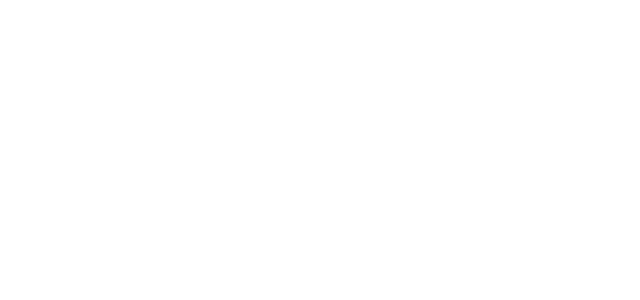
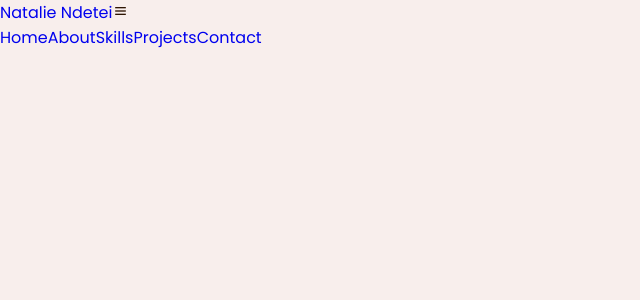
Before and after one commit to nat254/react_nat_portfolio, a React (Create React App) app: page / in a window 1280 px wide. Shown: the top 300 px of the page, without its empty margins (0-640 px from the left). Built offline with nearby package versions, Linux system fonts and the light colour scheme; a web font is replaced by a local one.

Commit message:
feat: add html code for navbar

```diff
--- a/package.json
+++ b/package.json
@@ -10,6 +10,7 @@
     "react": "^18.2.0",
     "react-dom": "^18.2.0",
     "react-scripts": "5.0.1",
+    "react-scroll": "^1.9.0",
     "web-vitals": "^2.1.4"
   },
   "scripts": {
--- a/public/index.html
+++ b/public/index.html
@@ -11,6 +11,9 @@
     <link href='https://unpkg.com/boxicons@2.1.4/css/boxicons.min.css' rel='stylesheet'>
     <link rel="stylesheet" href="https://unicons.iconscout.com/release/v4.0.8/css/line.css">
 
+
+
+
   </head>
   <body>
     <div id="root"></div>
--- a/src/App.js
+++ b/src/App.js
@@ -1,8 +1,10 @@
+import Navbar from './components/NavBar/navbar';
+import './style.css';
 
 function App() {
   return (
     <div className="App">
-
+       <Navbar />
     </div>
   );
 }
--- a/src/components/NavBar/navbar.js
+++ b/src/components/NavBar/navbar.js
@@ -0,0 +1,27 @@
+import React from 'react';
+import './navbar.css';
+import { Link } from 'react-scroll';
+
+const Navbar = () => {
+  return (
+    <header className="header">
+       {/*logo*/}
+        <Link href="#home" className="logo"> Natalie <span>Ndetei</span></Link>
+
+      {/*toggle*/}
+        <i className="bx bx-menu" id="menu-icon" />
+
+      {/*navbar*/}
+      <nav className="nav-menu">
+          <Link href="#home" className="nav-active"> Home</Link>
+          <Link href="#services">About</Link>
+          <Link href="#skills">Skills</Link>
+          <Link href="#projects">Projects</Link>
+          <Link href="#contact">Contact</Link>
+      </nav>
+    </header>
+
+  )
+}
+
+export default Navbar;
--- a/public/style.css
+++ b/src/style.css
@@ -1,7 +1,7 @@
 @import url('https://fonts.googleapis.com/css2?family=Cute+Font&family=Poor+Story&family=Poppins:wght@400;500;600&display=swap');
 
 :root{
-  --header-height: 3rem;
+  --header-height: 1rem;
 
   /* colors */
   --background-color: #F8EEEC;
```
Also changed, not shown: 1 other file (tests, documents, lock files or other folders).
